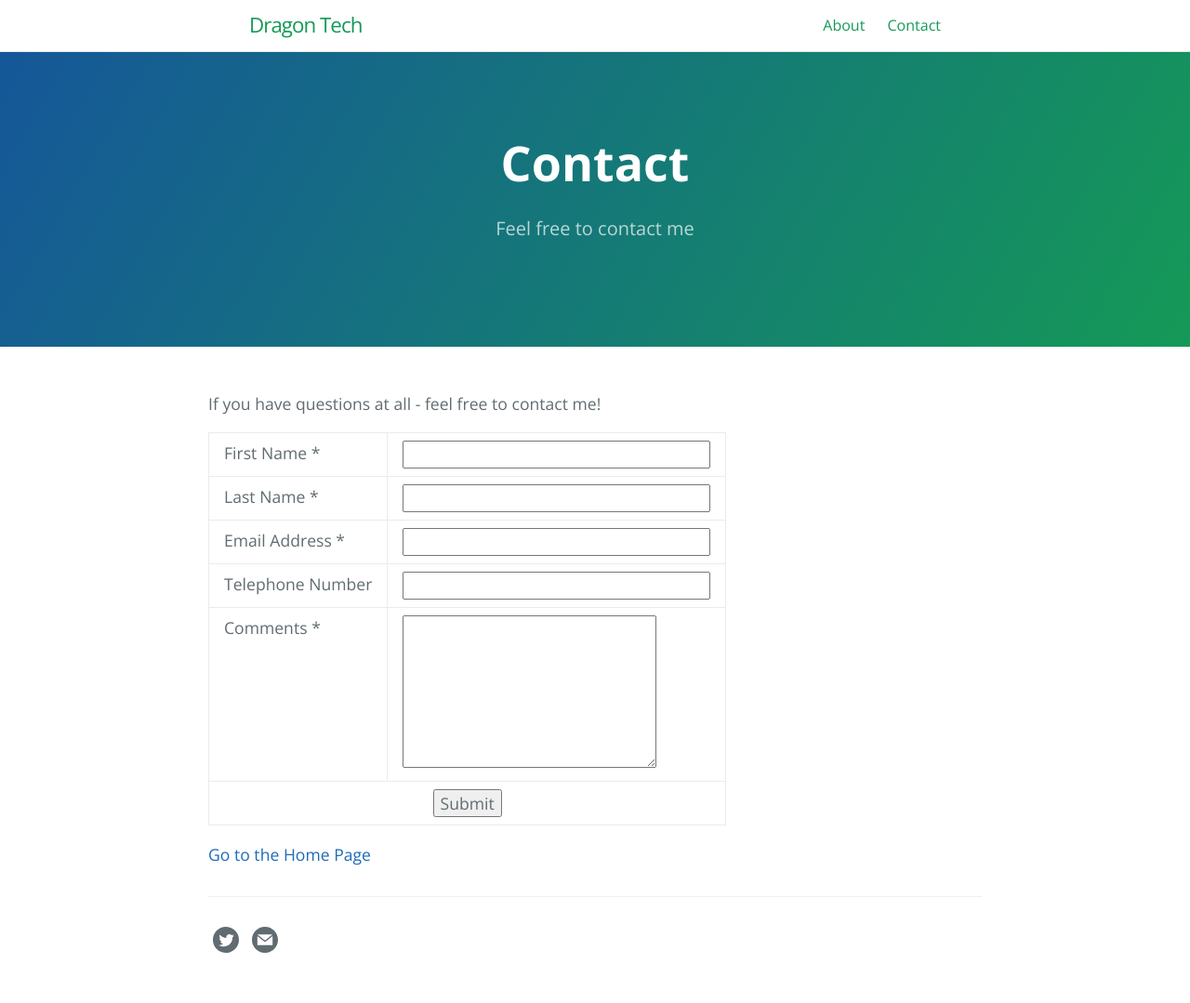
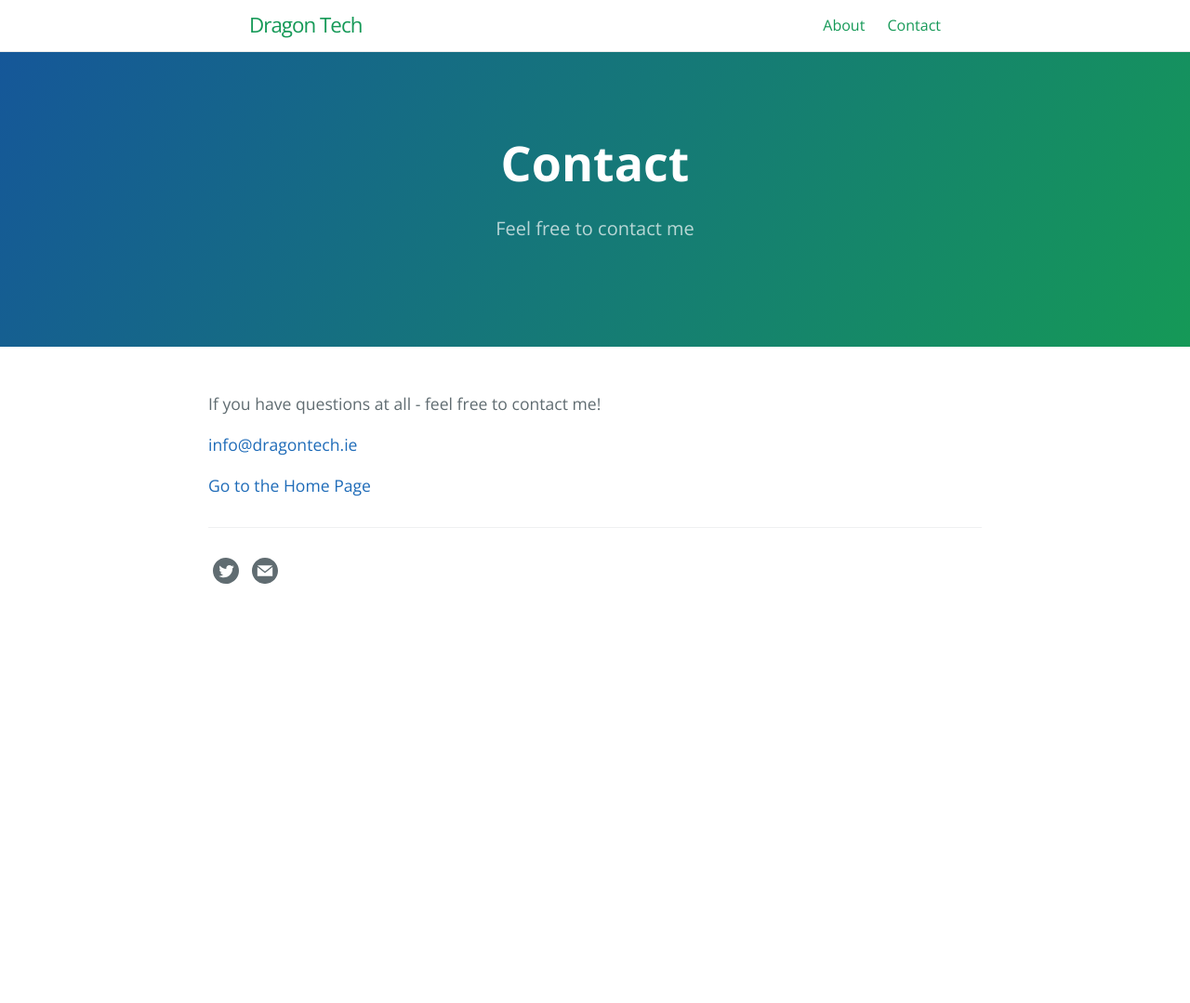
Before and after one commit to ebd03/ebd03.github.io, a Jekyll site: the page built from contact.md, in a window 1280 px wide. Shown: the whole page at 93% size. Built offline with Jekyll 4.4.1, drawn with Linux system fonts in a browser that asks for light colours; after the commit the page ends 900 px from its top, so only the background shows below that.

Commit message:
Update contact.md

```diff
--- a/contact.md
+++ b/contact.md
@@ -6,57 +6,6 @@ tagline: Feel free to contact me
 
 If you have questions at all - feel free to contact me!
 
-<form name="htmlform" action="https://getsimpleform.com/messages?form_api_token=5fa0a595a9f168652764f77005c9c7c0" method="post">
-<table width="450px">
-<tr>
- <td valign="top">
-  <label for="first_name">First Name *</label>
- </td>
- <td valign="top">
-  <input  type="text" name="first_name" maxlength="50" size="30">
- </td>
-</tr>
-
-<tr>
- <td valign="top">
-  <label for="last_name">Last Name *</label>
- </td>
- <td valign="top">
-  <input  type="text" name="last_name" maxlength="50" size="30">
- </td>
-</tr>
-<tr>
- <td valign="top">
-  <label for="email">Email Address *</label>
- </td>
- <td valign="top">
-  <input  type="text" name="email" maxlength="80" size="30">
- </td>
-
-</tr>
-<tr>
- <td valign="top">
-  <label for="telephone">Telephone Number</label>
- </td>
- <td valign="top">
-  <input  type="text" name="telephone" maxlength="30" size="30">
- </td>
-</tr>
-<tr>
- <td valign="top">
-  <label for="comments">Comments *</label>
- </td>
- <td valign="top">
-  <textarea  name="comments" maxlength="1000" cols="25" rows="6"></textarea>
- </td>
-
-</tr>
-<tr>
- <td colspan="2" style="text-align:center">
-  <input type="submit" value="Submit">
- </td>
-</tr>
-</table>
-</form>
+<a href="mailto:info@dragontech.ie">info@dragontech.ie</a>
 
 [Go to the Home Page]({{ site.url }}{{ site.baseurl }})
```
